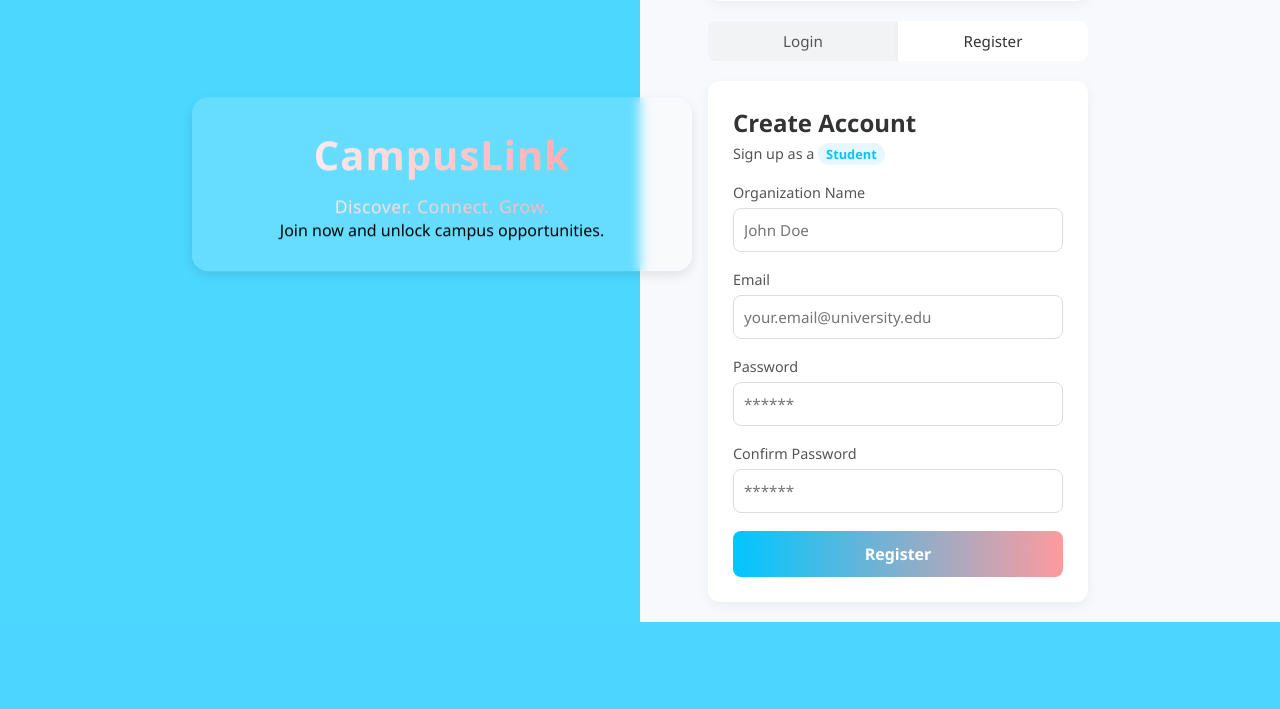
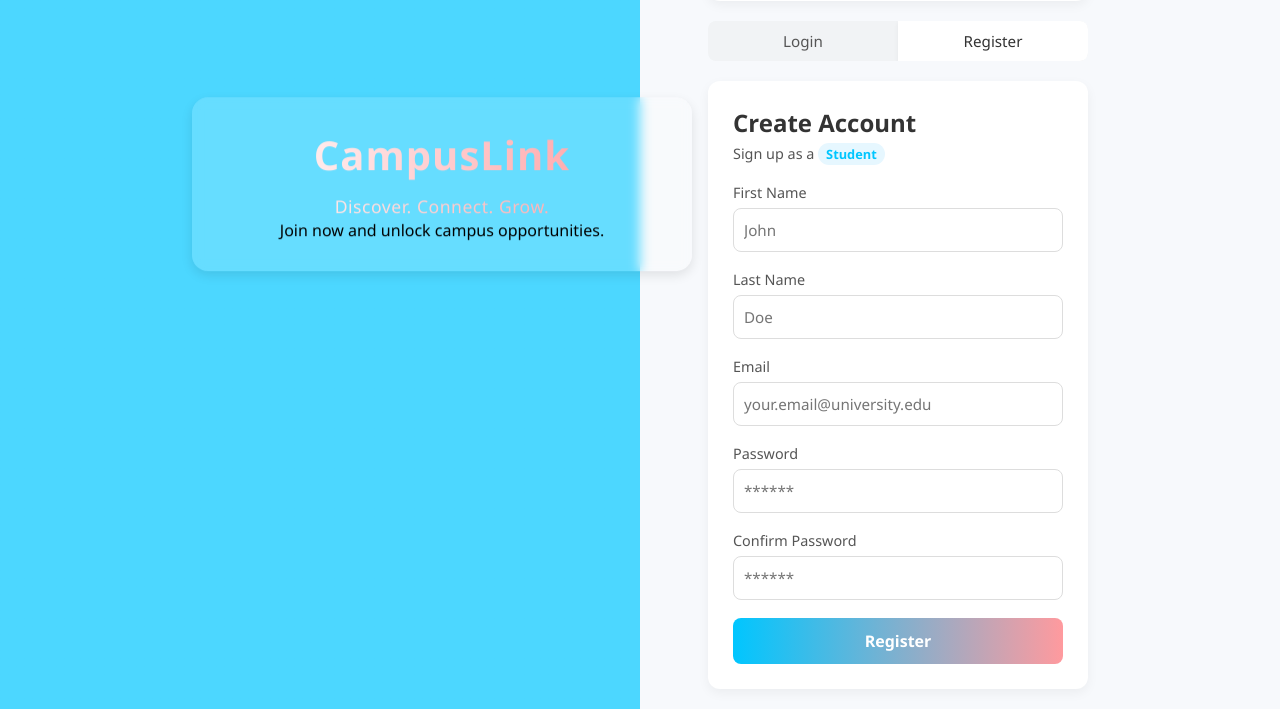
Before and after one commit to niccomalds/CSIT327-G7-CampusLink, a Django app: page /register/ in a window 1280 px wide. Shown: the part 216-925 px from the top of the page. Before the commit the page ends 838 px from the top, so only its background shows below. Run offline with Django 5.2, Linux system fonts and the light colour scheme.

Commit message:
Update registration to show first/last name for students and organization name for organizations

```diff
--- a/MyLogin/templates/register.html
+++ b/MyLogin/templates/register.html
@@ -7,22 +7,8 @@
   <title>CampusLink - Register</title>
 
   <style>
-    * {
-      margin: 0;
-      padding: 0;
-      box-sizing: border-box;
-      font-family: "Segoe UI", Tahoma, Geneva, Verdana, sans-serif;
-    }
-
-    body {
-      min-height: 100vh;
-      background: linear-gradient(to right, rgba(0,198,255,0.7) 50%, #f7f9fc 50%);
-      display: flex;
-      justify-content: flex-end;
-      align-items: center;
-      padding-right: 15%;
-    }
-
+    * { margin: 0; padding: 0; box-sizing: border-box; font-family: "Segoe UI", Tahoma, Geneva, Verdana, sans-serif; }
+    body { min-height: 100vh; background: linear-gradient(to right, rgba(0,198,255,0.7) 50%, #f7f9fc 50%); display: flex; justify-content: flex-end; align-items: center; padding-right: 15%; }
     .container { width: 380px; display: flex; flex-direction: column; align-items: center; }
     .role-card { background: #fff; padding: 20px; border-radius: 12px; box-shadow: 0 4px 12px rgba(0,0,0,0.05); text-align: center; margin-bottom: 20px; width: 100%; }
     .role-card h3 { margin-bottom: 5px; font-size: 1.2rem; color: #333; }
@@ -33,32 +19,25 @@
     .role i { font-size: 1.6rem; color: #00c6ff; margin-bottom: 8px; }
     .role h4 { font-size: 1rem; margin-bottom: 5px; color: #333; }
     .role span { font-size: 0.8rem; color: #666; }
-
     .tabs { display: flex; background: #f1f3f5; border-radius: 8px; overflow: hidden; margin-bottom: 20px; width: 100%; }
     .tabs a { flex: 1; text-align: center; padding: 10px; text-decoration: none; font-size: 0.95rem; font-weight: 500; color: #555; transition: 0.3s; }
     .tabs a.active { background: #fff; color: #333; box-shadow: 0 2px 5px rgba(0,0,0,0.05); }
-
     .form-card { background: #fff; padding: 25px; border-radius: 12px; box-shadow: 0 4px 12px rgba(0,0,0,0.05); width: 100%; margin-bottom: 20px; }
     .form-card h2 { margin-bottom: 5px; color: #333; }
     .form-card p { font-size: 0.9rem; color: #555; margin-bottom: 20px; }
     .badge { background: #e6f7ff; color: #00c6ff; padding: 2px 8px; border-radius: 12px; font-size: 0.8rem; font-weight: bold; }
-
     .input-box { margin-bottom: 18px; }
     .input-box label { display: block; font-size: 0.9rem; margin-bottom: 6px; color: #555; }
     .input-box input { width: 100%; height: 44px; padding: 10px; font-size: 0.95rem; border: 1px solid #ddd; border-radius: 8px; transition: border 0.2s; }
     .input-box input:focus { border: 1px solid #00c6ff; outline: none; box-shadow: 0px 0px 5px rgba(0,198,255,0.3); }
-
     .btn { width: 100%; padding: 12px; background: linear-gradient(to right, #00c6ff, #ff9a9e); border: none; border-radius: 8px; color: #fff; font-weight: bold; cursor: pointer; transition: 0.3s; font-size: 1rem; }
     .btn:hover { opacity: 0.9; }
-
     .left-box { position: absolute; left: 15%; top: 50%; transform: translateY(-50%); width: 500px; }
     .left-content { background: rgba(255, 255, 255, 0.15); padding: 30px 40px; border-radius: 16px; backdrop-filter: blur(6px); text-align: center; box-shadow: 0 4px 12px rgba(0,0,0,0.1); }
     .left-content h1 { font-size: 2.5rem; color: #fff; font-weight: 700; letter-spacing: 1px; }
     .left-content .tagline { margin-top: 12px; font-size: 1.1rem; color: #f0faff; letter-spacing: 0.5px; line-height: 1.4; font-weight: 500; }
     .left-box .below-text { margin-top: 20px; color: #ffffff; font-size: 0.95rem; line-height: 1.5; text-align: center; opacity: 0.9; white-space: nowrap; }
-
-    .left-content h1,
-    .left-content .tagline { background: linear-gradient(to right, #ffffff, #ff9a9e); -webkit-background-clip: text; -webkit-text-fill-color: transparent; }
+    .left-content h1, .left-content .tagline { background: linear-gradient(to right, #ffffff, #ff9a9e); -webkit-background-clip: text; -webkit-text-fill-color: transparent; }
   </style>
 
   <link rel="stylesheet" href="https://cdnjs.cloudflare.com/ajax/libs/font-awesome/6.4.0/css/all.min.css">
@@ -114,38 +93,42 @@
 
         <input type="hidden" name="role" id="roleInput" value="Student">
 
-        <div class="input-box">
-          <label for="name">Organization Name</label>
-          <input type="text" id="name" name="name" placeholder="John Doe" required
-                 value="{{ name|default:'' }}">
-          <span id="name-error" class="error-msg" style="color:red;font-size:0.8rem;">
-            {% if errors.name %}{{ errors.name }}{% endif %}
-          </span>
+        <!-- Student Inputs -->
+        <div class="input-box student-input" id="first-name-box">
+          <label for="first_name">First Name</label>
+          <input type="text" id="first_name" name="first_name" placeholder="John" value="{{ first_name|default:'' }}">
+          <span style="color:red;font-size:0.8rem;">{% if errors.first_name %}{{ errors.first_name }}{% endif %}</span>
+        </div>
+
+        <div class="input-box student-input" id="last-name-box">
+          <label for="last_name">Last Name</label>
+          <input type="text" id="last_name" name="last_name" placeholder="Doe" value="{{ last_name|default:'' }}">
+          <span style="color:red;font-size:0.8rem;">{% if errors.last_name %}{{ errors.last_name }}{% endif %}</span>
+        </div>
+
+        <!-- Organization Input -->
+        <div class="input-box" id="organization-name-box" style="display:none;">
+          <label for="organization_name">Organization Name</label>
+          <input type="text" id="organization_name" name="organization_name" placeholder="Organization Name" value="{{ organization_name|default:'' }}">
+          <span style="color:red;font-size:0.8rem;">{% if errors.organization_name %}{{ errors.organization_name }}{% endif %}</span>
         </div>
 
         <div class="input-box">
           <label for="email">Email</label>
-          <input type="email" id="email" name="email" placeholder="your.email@university.edu" required
-                 value="{{ email|default:'' }}">
-          <span id="email-error" class="error-msg" style="color:red;font-size:0.8rem;">
-            {% if errors.email %}{{ errors.email }}{% endif %}
-          </span>
+          <input type="email" id="email" name="email" placeholder="your.email@university.edu" value="{{ email|default:'' }}">
+          <span style="color:red;font-size:0.8rem;">{% if errors.email %}{{ errors.email }}{% endif %}</span>
         </div>
 
         <div class="input-box">
           <label for="password">Password</label>
-          <input type="password" id="password" name="password" placeholder="******" required>
-          <span id="password-error" class="error-msg" style="color:red;font-size:0.8rem;">
-            {% if errors.password %}{{ errors.password }}{% endif %}
-          </span>
+          <input type="password" id="password" name="password" placeholder="******">
+          <span style="color:red;font-size:0.8rem;">{% if errors.password %}{{ errors.password }}{% endif %}</span>
         </div>
 
         <div class="input-box">
           <label for="confirm_password">Confirm Password</label>
-          <input type="password" id="confirm_password" name="confirm_password" placeholder="******" required>
-          <span id="confirm_password-error" class="error-msg" style="color:red;font-size:0.8rem;">
-            {% if errors.confirm_password %}{{ errors.confirm_password }}{% endif %}
-          </span>
+          <input type="password" id="confirm_password" name="confirm_password" placeholder="******">
+          <span style="color:red;font-size:0.8rem;">{% if errors.confirm_password %}{{ errors.confirm_password }}{% endif %}</span>
         </div>
 
         <button type="submit" class="btn">Register</button>
@@ -154,48 +137,29 @@
   </div>
 
   <script>
-    // Role selection
+    // Role selection toggle
     const roles = document.querySelectorAll(".role");
     const badge = document.getElementById("roleBadge");
     const roleInput = document.getElementById("roleInput");
+    const studentInputs = document.querySelectorAll(".student-input");
+    const orgBox = document.getElementById("organization-name-box");
 
     roles.forEach(role => {
       role.addEventListener("click", () => {
         roles.forEach(r => r.classList.remove("active"));
         role.classList.add("active");
-        badge.textContent = role.dataset.role;
-        roleInput.value = role.dataset.role; // Update hidden input
+        const selectedRole = role.dataset.role;
+        badge.textContent = selectedRole;
+        roleInput.value = selectedRole;
+
+        if(selectedRole === "Organization"){
+          orgBox.style.display = "block";
+          studentInputs.forEach(box => box.style.display = "none");
+        } else {
+          orgBox.style.display = "none";
+          studentInputs.forEach(box => box.style.display = "block");
+        }
       });
-    });
-
-    // Real-time validation
-    const nameInput = document.getElementById('name');
-    const emailInput = document.getElementById('email');
-    const passwordInput = document.getElementById('password');
-    const confirmInput = document.getElementById('confirm_password');
-
-    const nameError = document.getElementById('name-error');
-    const emailError = document.getElementById('email-error');
-    const passwordError = document.getElementById('password-error');
-    const confirmError = document.getElementById('confirm_password-error');
-
-    nameInput.addEventListener('blur', () => {
-        nameError.textContent = nameInput.value.trim() ? '' : 'Full Name is required';
-    });
-
-    emailInput.addEventListener('input', () => {
-        const emailPattern = /^[^\s@]+@[^\s@]+\.[^\s@]+$/;
-        emailError.textContent = emailPattern.test(emailInput.value) ? '' : 'Please enter a valid email address';
-    });
-
-    passwordInput.addEventListener('input', () => {
-        const strong = /^(?=.*[a-z])(?=.*[A-Z])(?=.*\d)(?=.*[\W_]).{8,}$/;
-        passwordError.textContent = strong.test(passwordInput.value) ? '' :
-            'Password must be 8+ chars, include uppercase, number & symbol';
-    });
-
-    confirmInput.addEventListener('input', () => {
-        confirmError.textContent = (confirmInput.value === passwordInput.value) ? '' : 'Passwords do not match';
     });
   </script>
 </body>
--- a/MyLogin/views.py
+++ b/MyLogin/views.py
@@ -12,14 +12,12 @@ def login_view(request):
         email = request.POST.get('email').strip()
         password = request.POST.get('password')
 
-        # Try to get the user by email
         try:
             user_obj = User.objects.get(email=email)
             user = authenticate(username=user_obj.username, password=password)
             if user:
                 login(request, user)
 
-                # Redirect based on role
                 try:
                     role = user.profile.role
                 except Profile.DoesNotExist:
@@ -41,20 +39,37 @@ def login_view(request):
     return render(request, 'login.html')
 
 
-# Register view with Profile role
+# Updated Register view with role-specific fields
 def register_view(request):
     if request.method == 'POST':
-        name = request.POST.get('name', '').strip()
+        role = request.POST.get('role', 'Student')
+
+        # Role-based fields
+        if role == "Student":
+            first_name = request.POST.get('first_name', '').strip()
+            last_name = request.POST.get('last_name', '').strip()
+            org_name = ''
+        else:
+            first_name = ''
+            last_name = ''
+            org_name = request.POST.get('organization_name', '').strip()
+
         email = request.POST.get('email', '').strip()
         password = request.POST.get('password', '')
         confirm_password = request.POST.get('confirm_password', '')
-        role = request.POST.get('role', 'Student')
 
         errors = {}
 
         # Validation
-        if not name:
-            errors['name'] = 'Full Name is required'
+        if role == "Student":
+            if not first_name:
+                errors['first_name'] = 'First name is required'
+            if not last_name:
+                errors['last_name'] = 'Last name is required'
+        else:
+            if not org_name:
+                errors['organization_name'] = 'Organization name is required'
+
         if not email:
             errors['email'] = 'Email is required'
         elif User.objects.filter(email=email).exists():
@@ -69,22 +84,38 @@ def register_view(request):
         if errors:
             return render(request, 'register.html', {
                 'errors': errors,
-                'name': name,
-                'email': email,
+                'role': role,
+                'first_name': first_name,
+                'last_name': last_name,
+                'organization_name': org_name,
+                'email': email
             })
 
         # Create user
-        username = email.split('@')[0]
-        user = User.objects.create_user(username=username, email=email, password=password, first_name=name)
+        if role == "Student":
+            username = email.split('@')[0]
+            user = User.objects.create_user(username=username, email=email, password=password,
+                                            first_name=first_name, last_name=last_name)
+        else:
+            username = email.split('@')[0]
+            user = User.objects.create_user(username=username, email=email, password=password,
+                                            first_name=org_name)
 
-        # Create Profile with role
+        # Create profile
         Profile.objects.create(user=user, role=role)
 
         messages.success(request, f'Account created successfully as {role}! Please login.')
         return redirect('login')
 
     # GET request
-    return render(request, 'register.html', {'name': '', 'email': '', 'errors': {}})
+    return render(request, 'register.html', {
+        'role': 'Student',
+        'first_name': '',
+        'last_name': '',
+        'organization_name': '',
+        'email': '',
+        'errors': {}
+    })
 
 
 # Logout view
@@ -95,13 +126,13 @@ def logout_view(request):
 
 # Home view (fallback)
 def home_view(request):
-    return render(request, 'home.html')  # create this template
+    return render(request, 'home.html')
 
 
 @login_required
 def student_dashboard_view(request):
     return render(request, 'student_dashboard.html')
 
-# Organization dashboard view
+
 def organization_dashboard(request):
-    return render(request, 'organization_dashboard.html')  # create this template
+    return render(request, 'organization_dashboard.html')
```
